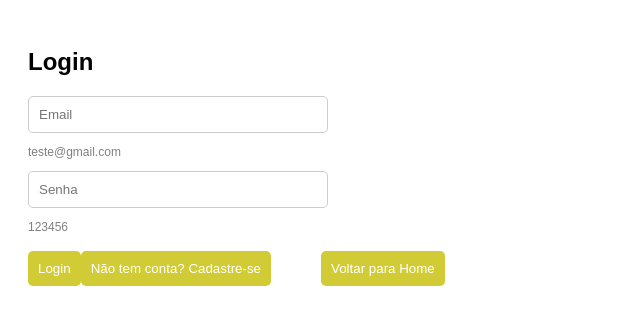
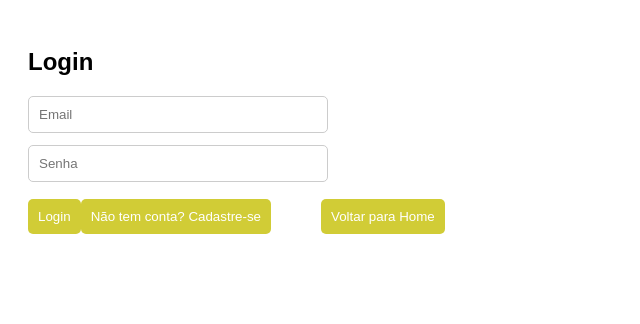
Before and after one commit to andremc331/app-DAFFI, a React (Create React App) app in the folder front/: page /login in a window 1280 px wide. Shown: the top 324 px of the page, without its empty margins (0-640 px from the left). Built offline with nearby package versions, Linux system fonts and the light colour scheme.

Commit message:
.login info removed

```diff
--- a/front/src/pages/Login.tsx
+++ b/front/src/pages/Login.tsx
@@ -76,7 +76,7 @@ const LoginCadastro: React.FC = () => {
         onChange={(e) => setEmail(e.target.value)}
         placeholder="Email"
       />
-      <p style={{ fontSize: '12px', color: 'gray' }}>teste@gmail.com </p>
+      <p style={{ fontSize: '12px', color: 'gray' }}> </p>
 
       <Input
         type="password"
@@ -84,7 +84,7 @@ const LoginCadastro: React.FC = () => {
         onChange={(e) => setPassword(e.target.value)}
         placeholder="Senha"
       />
-      <p style={{ fontSize: '12px', color: 'gray' }}>123456</p>
+      <p style={{ fontSize: '12px', color: 'gray' }}></p>
 
       {erro && <ErrorMessage>{erro}</ErrorMessage>}
       <Button onClick={handleSubmit} disabled={isLoading}>
```
